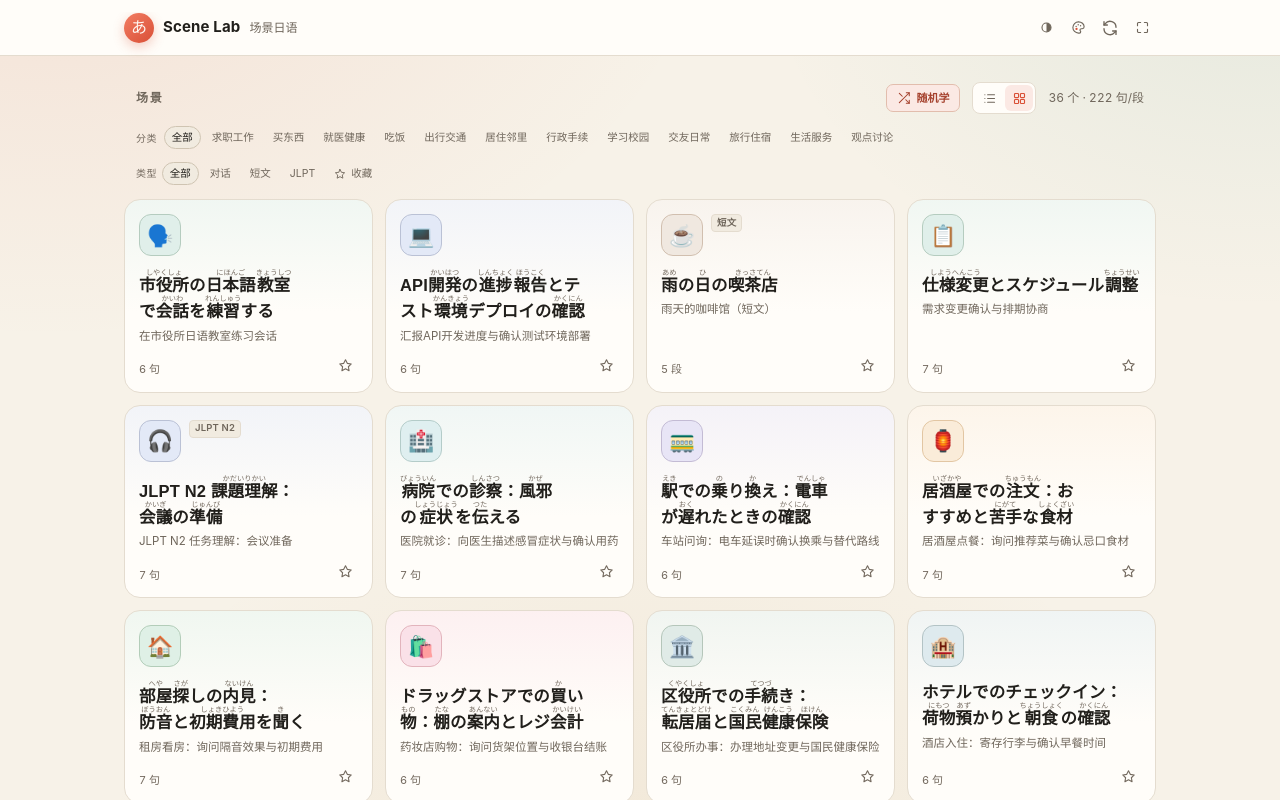
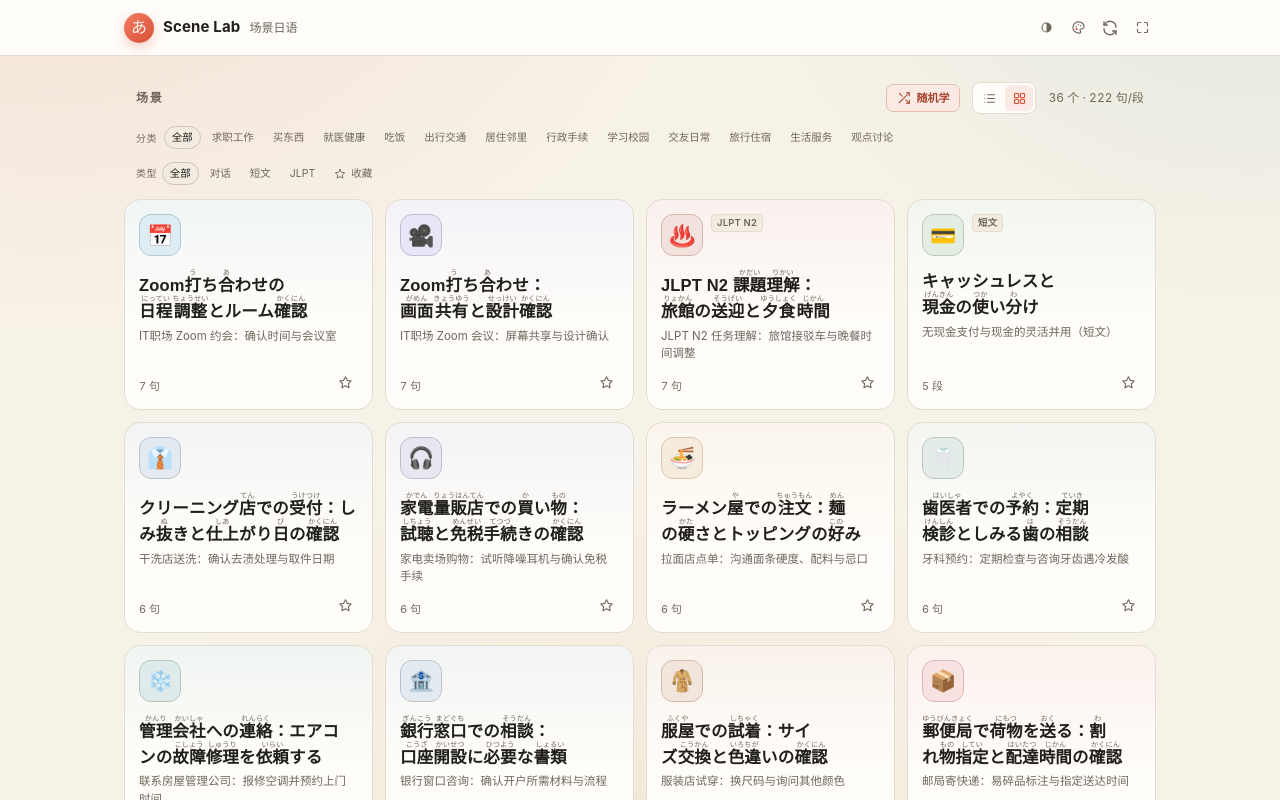
Before and after one commit to d0ngwenb0/japanese-scene-lab, a React (Vite) app: page / in a window 1280 px wide. Shown: the top 800 px of the page. Built offline with nearby package versions, Linux system fonts and the light colour scheme.

Commit message:
按最新优先倒序排列场景列表

```diff
--- a/src/App.tsx
+++ b/src/App.tsx
@@ -11,7 +11,8 @@ import { PullToRefresh } from './components/PullToRefresh';
 import { GlossaryTooltip, type GlossaryAskPayload } from './components/GlossaryTooltip';
 import { ensureGlossaryLoaded } from './lib/glossary';
 
-const scenarios = scenariosData as Scenario[];
+// scenarios.json 按新增时间顺序追加，前端展示按最新优先倒序排列。
+const scenarios = [...(scenariosData as Scenario[])].reverse();
 
 function readSceneId(): string | null {
   const match = window.location.hash.match(/^#\/s\/([a-z0-9-]+)/i);
```
